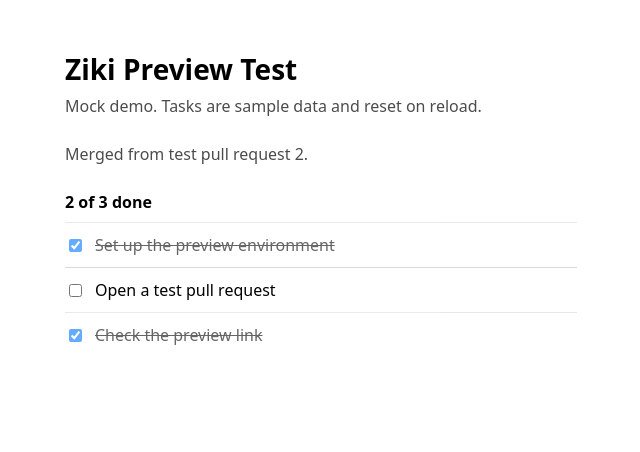
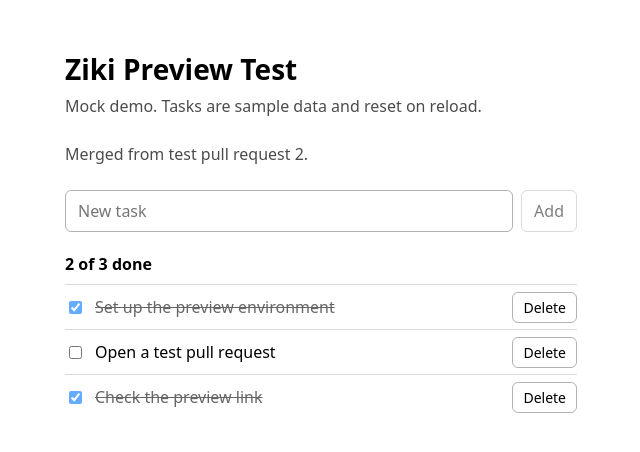
Before and after one commit to zedu-vulcan/ziki-preview-test-frontend, a React (Vite) app: page / in a window 1280 px wide. Shown: the top 452 px of the page, without its empty margins (319-959 px from the left). Built offline with nearby package versions, Linux system fonts and the light colour scheme.

Commit message:
feat: let people add and delete tasks
Add a New task form above the list (Enter or Add; trimmed, blank titles
refused, focus stays in the input), a Delete button on each row labelled
with the task's title, and an empty state when the list is empty.

```diff
--- a/src/App.css
+++ b/src/App.css
@@ -35,13 +35,81 @@ h1 {
   list-style: none;
 }
 
+.tasks li {
+  display: flex;
+  align-items: center;
+  gap: 0.5rem;
+  border-top: 1px solid color-mix(in srgb, currentColor 15%, transparent);
+}
+
 .tasks label {
+  flex: 1;
+  min-width: 0;
   display: flex;
   align-items: center;
   gap: 0.625rem;
   padding: 0.625rem 0;
-  border-top: 1px solid color-mix(in srgb, currentColor 15%, transparent);
+  overflow-wrap: anywhere;
   cursor: pointer;
+}
+
+.tasks .empty {
+  padding: 0.625rem 0;
+  opacity: 0.7;
+}
+
+button {
+  font: inherit;
+  color: inherit;
+  padding: 0.375rem 0.75rem;
+  border: 1px solid color-mix(in srgb, currentColor 30%, transparent);
+  border-radius: 0.375rem;
+  background: transparent;
+  cursor: pointer;
+}
+
+button:hover:not(:disabled) {
+  background: color-mix(in srgb, currentColor 8%, transparent);
+}
+
+button:disabled {
+  opacity: 0.5;
+  cursor: not-allowed;
+}
+
+.tasks .delete {
+  flex: none;
+  font-size: 0.875rem;
+  padding: 0.25rem 0.625rem;
+}
+
+.add-task {
+  display: flex;
+  gap: 0.5rem;
+  margin: 0 0 1.25rem;
+}
+
+.add-task input {
+  flex: 1;
+  min-width: 0;
+  font: inherit;
+  color: inherit;
+  padding: 0.5rem 0.75rem;
+  border: 1px solid color-mix(in srgb, currentColor 30%, transparent);
+  border-radius: 0.375rem;
+  background: transparent;
+}
+
+.visually-hidden {
+  position: absolute;
+  width: 1px;
+  height: 1px;
+  margin: -1px;
+  padding: 0;
+  overflow: hidden;
+  clip: rect(0 0 0 0);
+  white-space: nowrap;
+  border: 0;
 }
 
 .tasks .done {
--- a/src/App.jsx
+++ b/src/App.jsx
@@ -1,4 +1,4 @@
-import { useState } from 'react'
+import { useRef, useState } from 'react'
 
 const INITIAL_TASKS = [
   { id: 1, title: 'Set up the preview environment', done: true },
@@ -6,13 +6,31 @@ const INITIAL_TASKS = [
   { id: 3, title: 'Check the preview link', done: true },
 ]
 
+const MAX_TITLE_LENGTH = 200
+
 export default function App() {
   const [tasks, setTasks] = useState(INITIAL_TASKS)
+  const [draft, setDraft] = useState('')
+  const nextId = useRef(INITIAL_TASKS.length + 1)
+  const inputRef = useRef(null)
 
   const toggle = (id) =>
     setTasks((current) =>
       current.map((task) => (task.id === id ? { ...task, done: !task.done } : task)),
     )
+
+  const remove = (id) => setTasks((current) => current.filter((task) => task.id !== id))
+
+  const title = draft.trim()
+
+  const add = (event) => {
+    event.preventDefault()
+    if (!title) return
+    const id = nextId.current++
+    setTasks((current) => [...current, { id, title, done: false }])
+    setDraft('')
+    inputRef.current?.focus()
+  }
 
   const doneCount = tasks.filter((task) => task.done).length
 
@@ -22,17 +40,45 @@ export default function App() {
       <p className="subtitle">Mock demo. Tasks are sample data and reset on reload.</p>
       <p className="subtitle">Merged from test pull request 2.</p>
 
+      <form className="add-task" onSubmit={add}>
+        <label htmlFor="new-task" className="visually-hidden">
+          New task
+        </label>
+        <input
+          id="new-task"
+          ref={inputRef}
+          type="text"
+          placeholder="New task"
+          autoComplete="off"
+          maxLength={MAX_TITLE_LENGTH}
+          value={draft}
+          onChange={(event) => setDraft(event.target.value)}
+        />
+        <button type="submit" disabled={!title}>
+          Add
+        </button>
+      </form>
+
       <p className="progress">
         {doneCount} of {tasks.length} done
       </p>
 
       <ul className="tasks">
+        {tasks.length === 0 && <li className="empty">No tasks yet. Add one above.</li>}
         {tasks.map((task) => (
           <li key={task.id}>
             <label className={task.done ? 'done' : undefined}>
               <input type="checkbox" checked={task.done} onChange={() => toggle(task.id)} />
               {task.title}
             </label>
+            <button
+              type="button"
+              className="delete"
+              aria-label={`Delete ${task.title}`}
+              onClick={() => remove(task.id)}
+            >
+              Delete
+            </button>
           </li>
         ))}
       </ul>
```
